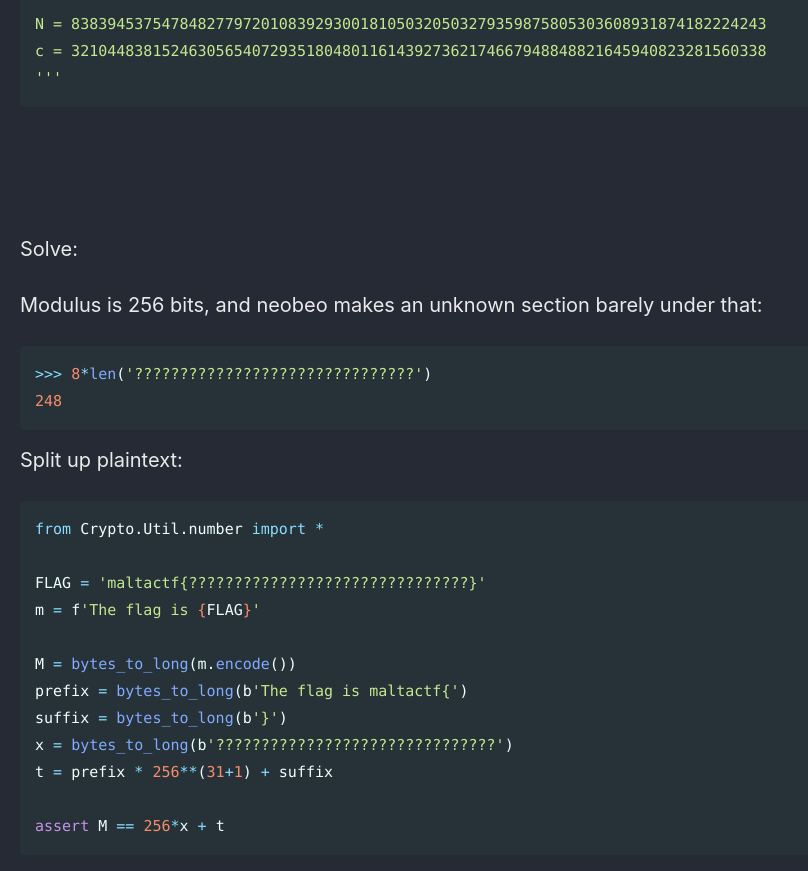
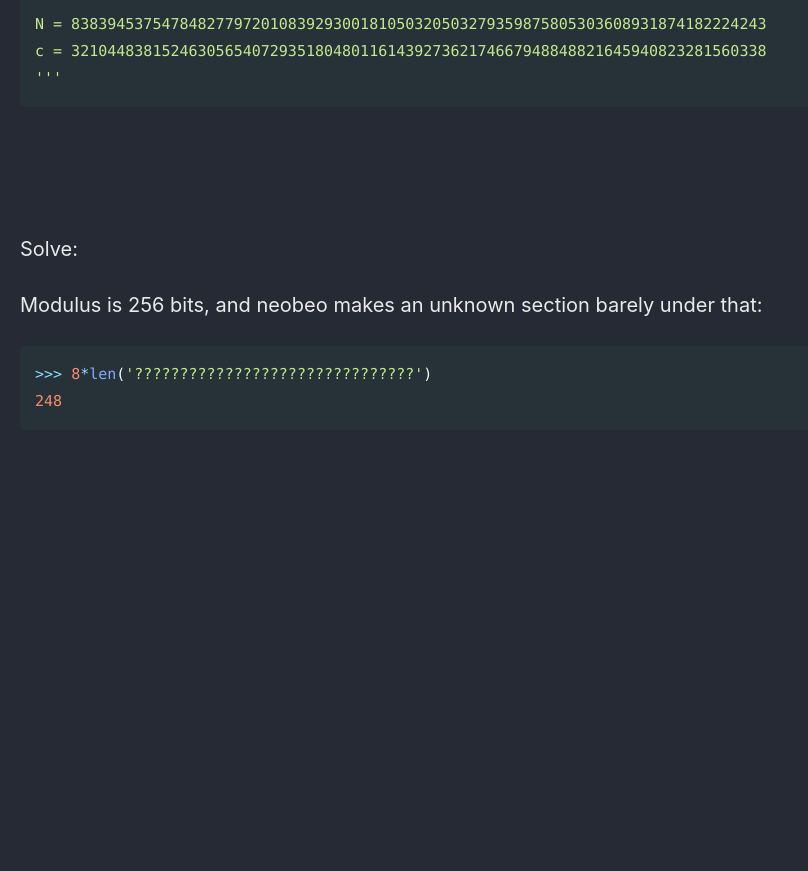
Before and after one commit to Connor-McCartney/Connor-McCartney.github.io, a Jekyll site: the page built from _pages/cryptography/other/grammarnaziMaltaQuals2025.md, in a window 1280 px wide and 900 px high, scrolled down 1026 px. Shown: the top 871 px of the window, without its empty margins (0-808 px from the left). Built offline with Jekyll 4.4.1, drawn with Linux system fonts in a browser that asks for light colours; cached includes are drawn as plain includes; after the commit the page ends 1501 px from its top, so only the background shows below that.

Commit message:
Update grammarnaziMaltaQuals2025.md

````diff
--- a/_pages/cryptography/other/grammarnaziMaltaQuals2025.md
+++ b/_pages/cryptography/other/grammarnaziMaltaQuals2025.md
@@ -54,20 +54,3 @@ Modulus is 256 bits, and neobeo makes an unknown section barely under that:
 >>> 8*len('???????????????????????????????')
 248
 ```
-
-Split up plaintext:
-
-```python
-from Crypto.Util.number import *
-
-FLAG = 'maltactf{???????????????????????????????}'
-m = f'The flag is {FLAG}'
-
-M = bytes_to_long(m.encode())
-prefix = bytes_to_long(b'The flag is maltactf{')
-suffix = bytes_to_long(b'}')
-x = bytes_to_long(b'???????????????????????????????')
-t = prefix * 256**(31+1) + suffix
-
-assert M == 256*x + t
-```
````
